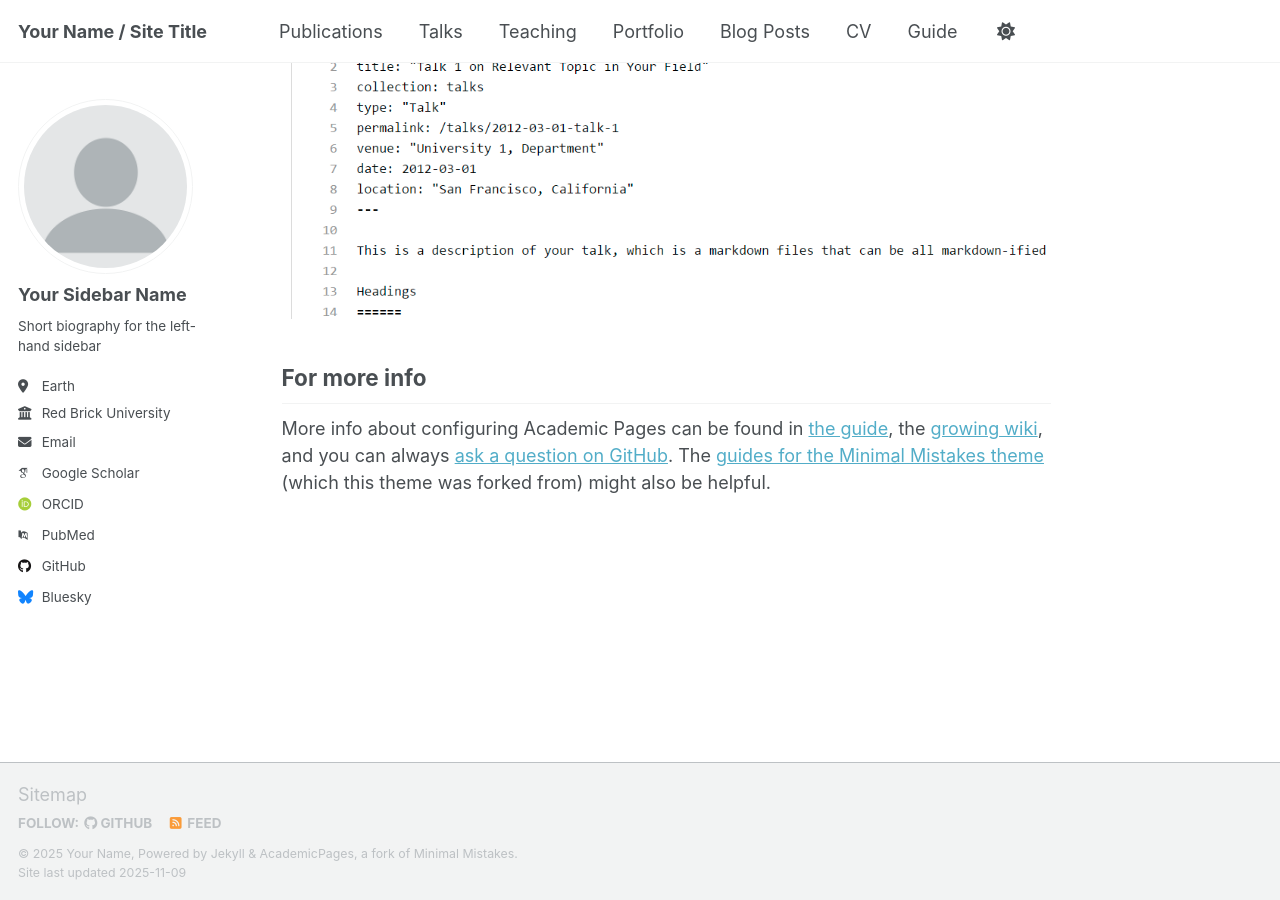
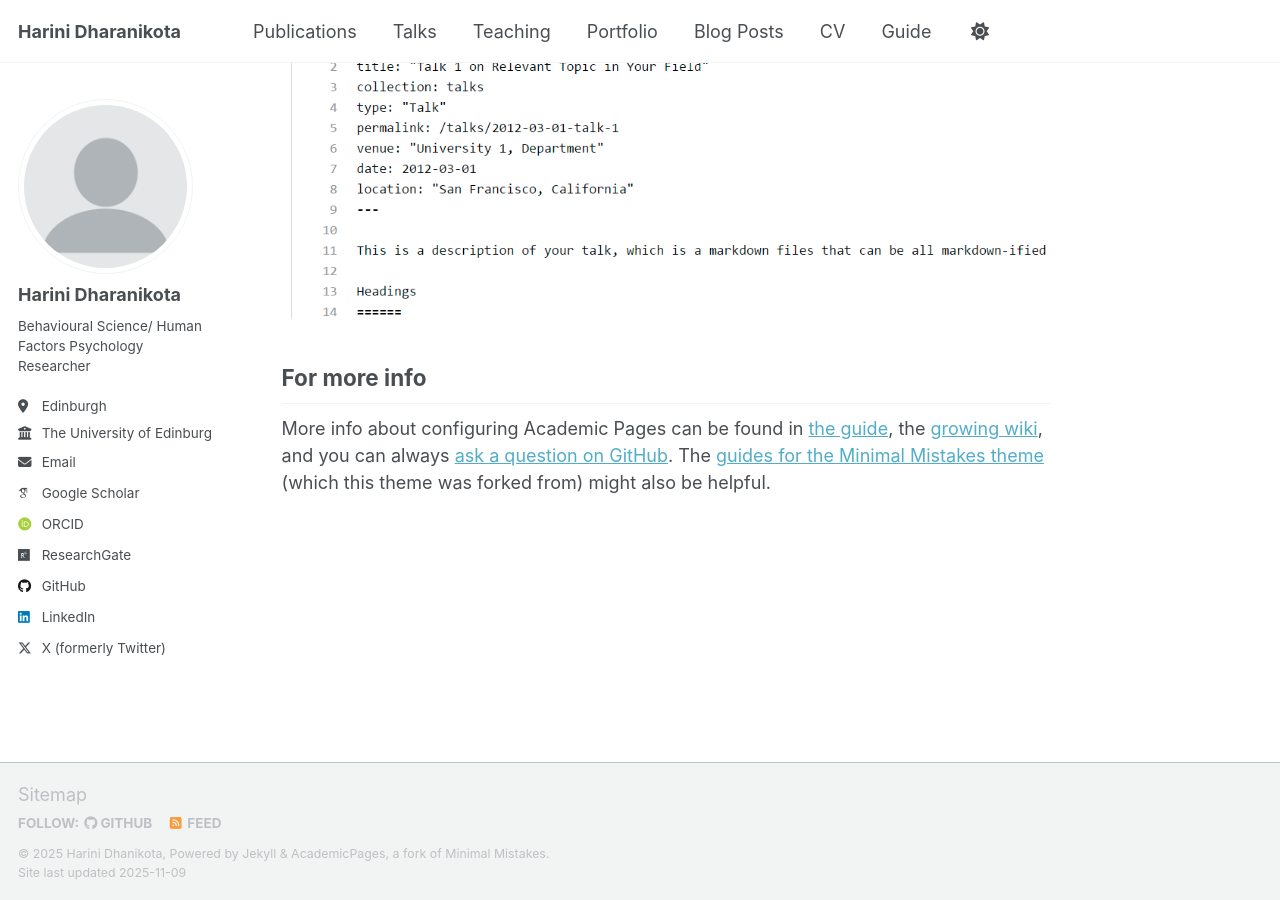
Before and after one commit to harini-dharanikota/harini-dharanikota.github.io, a Jekyll site: the page built from _pages/about.md, in a window 1280 px wide and 900 px high, scrolled down 2880 px. Built offline with Jekyll 4.4.1, drawn with Linux system fonts in a browser that asks for light colours; some web fonts are replaced; a script that is not in the unit is left out.

Commit message:
Update _config.yml

```diff
--- a/_config.yml
+++ b/_config.yml
@@ -9,10 +9,10 @@
 # Basic Site Settings
 locale                   : "en-US"
 site_theme               : "default" # Currently available options are "default", "air"
-title                    : "Your Name / Site Title"
+title                    : "Harini Dharanikota"
 title_separator          : "-"
-name                     : &name "Your Name"
-description              : &description "Your Name's academic portfolio"   # Update this with a general description of your site, this is the default if not overridden by a page
+name                     : &name "Harini Dhanikota"
+description              : &description "About Me"   # Update this with a general description of your site, this is the default if not overridden by a page
 url                      : https://academicpages.github.io # The base hostname & protocol for your site e.g. "https://[your GitHub username].github.io",
                                                            # or if you already have some other page hosted on Github then use "https://[your GitHub username].github.io/[Your Repo Name]"
 baseurl                  : "" # the subpath of your site, e.g. "/blog"
@@ -24,24 +24,22 @@ repository               : "academicpages/academicpages.github.io"
 author:
   # Biographic information
   avatar           : "profile.png"
-  name             : "Your Sidebar Name"
+  name             : "Harini Dharanikota"
   pronouns         : # example: "she/her"
-  bio              : "Short biography for the left-hand sidebar"
-  location         : "Earth"
-  employer         : "Red Brick University"
+  bio              : "Behavioural Science/ Human Factors Psychology Researcher"
+  location         : "Edinburgh"
+  employer         : "The University of Edinburgh"
   uri              : # URL
-  email            : "none@example.org"
+  email            : "l.h.dharanikota@sms.ed.ac.uk"
 
   # Academic websites
   academia         : # URL
   arxiv            : # URL - Update with the correct link to your profile
-  googlescholar    : "https://scholar.google.com/citations?user=PS_CX0AAAAAJ"
+  googlescholar    : "https://scholar.google.com/citations?user=lX0cF1sAAAAJ&hl=en"
   inspire-hep      : # URL
   impactstory      : # URL
   orcid            : "https://orcid.org/yourorcidurl"
-  semantic         : # URL
-  pubmed           : "https://www.ncbi.nlm.nih.gov/pubmed/?term=john+snow"
-  researchgate     : # URL
+  researchgate     : "https://www.researchgate.net/profile/Harini-Dharanikota?ev=hdr_xprf"
   scopus           : # URL
 
   # Repositories and software development
@@ -54,7 +52,7 @@ author:
 
   # Social media
   artstation       : # Username
-  bluesky          : "bsky.app" # Replace this with you Bluesky username
+  bluesky          : # Replace this with you Bluesky username
   facebook         : # Username
   flickr           : # Username
   foursquare       : # Username
@@ -63,7 +61,7 @@ author:
   keybase          : # Username
   instagram        : # Username
   lastfm           : # Username
-  linkedin         : # Username
+  linkedin         : "harini_dharanikota" # Username
   mastodon         : # URL
   medium           : # URL
   pinterest        : # Username
@@ -71,7 +69,7 @@ author:
   steam            : # Username
   telegram         : # URL
   tumblr           : # Username
-  twitter          : # Username for X / Twitter
+  twitter          : "harini_dl" # Username for X / Twitter
   vine             : # Username
   weibo            : # Username
   wikipedia        : # Username
@@ -81,8 +79,6 @@ author:
 
 # Publication Category - The following the list of publication categories and their headings
 publication_category:
-  books:
-    title: 'Books'
   manuscripts:
     title: 'Journal Articles'
   conferences:
```
